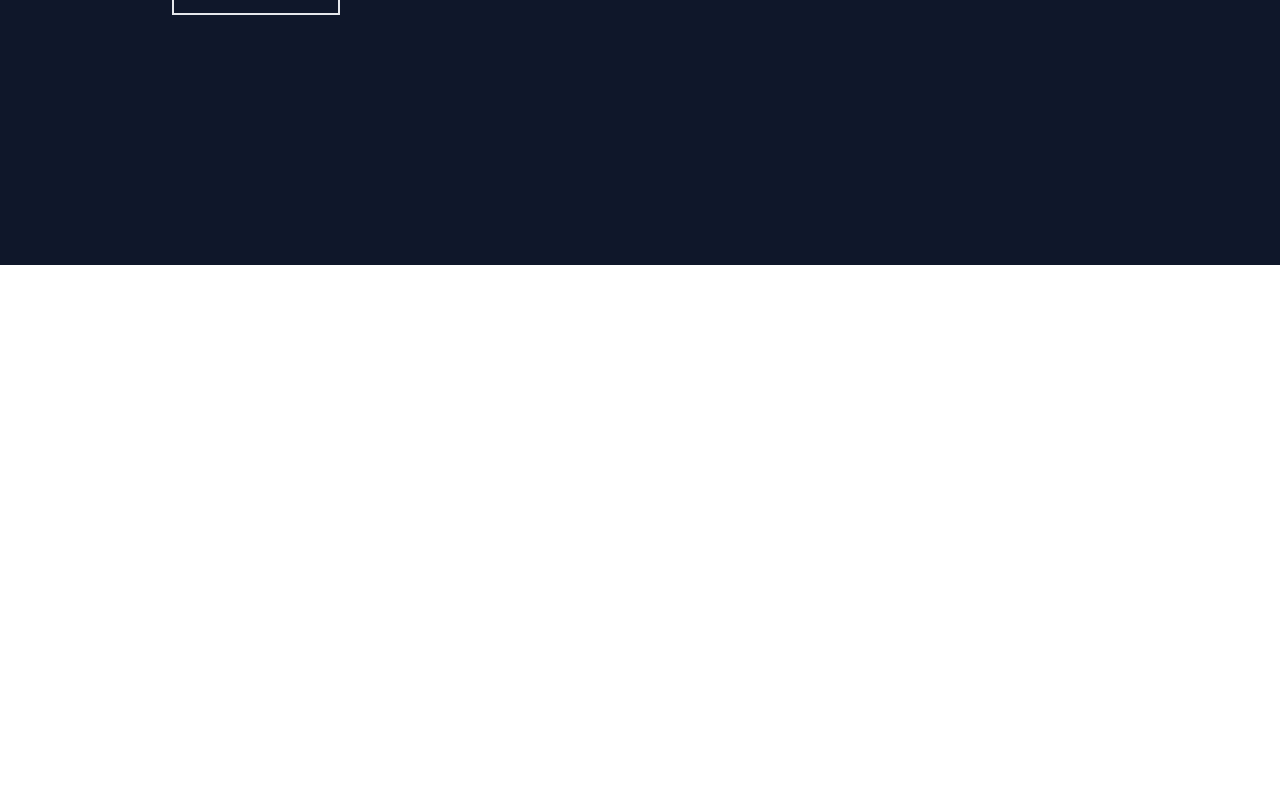
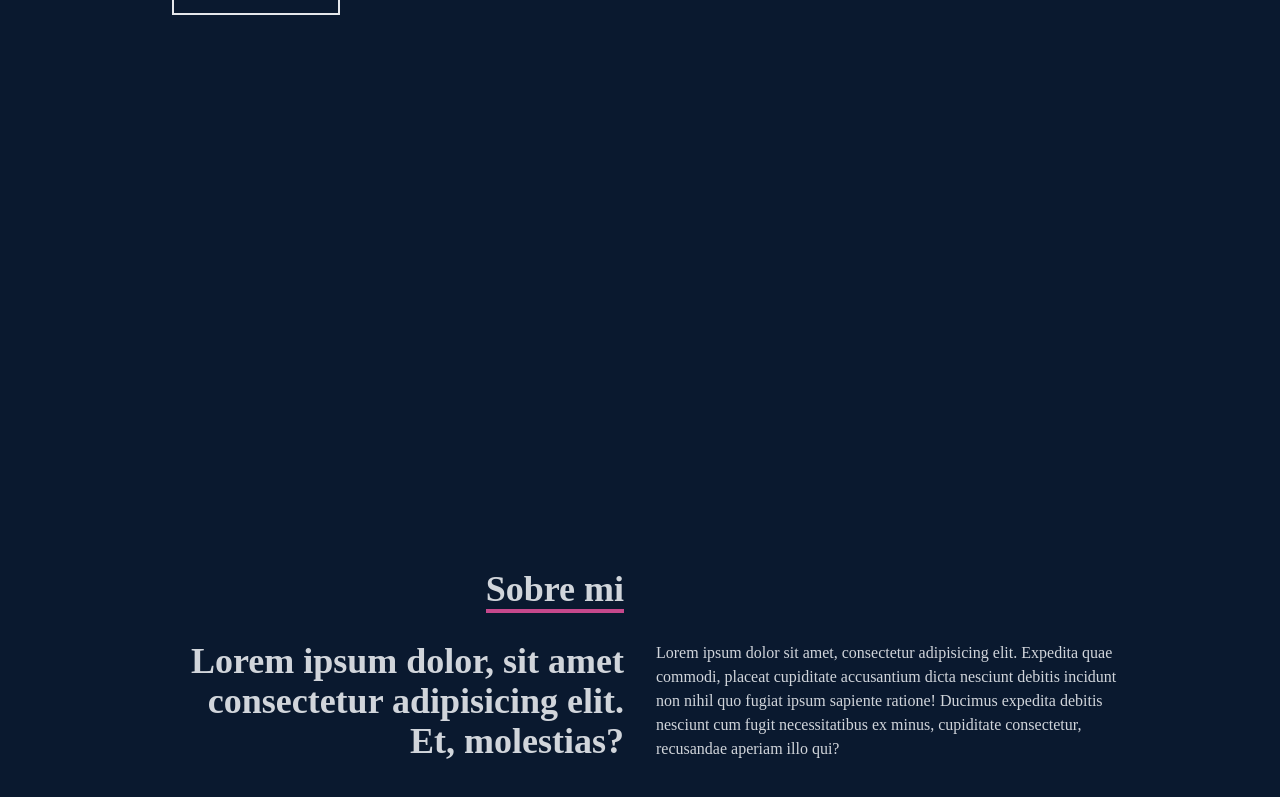
Before and after one commit to YaniAnaGarcia/YaniDev_Portfolio, a React (Create React App) app: page / in a window 1280 px wide. Shown: the part 535-1332 px from the top of the page. Before the commit the page ends 800 px from the top, so only its background shows below. Built offline with nearby package versions, Linux system fonts and the light colour scheme.

Commit message:
componente About

```diff
--- a/src/App.js
+++ b/src/App.js
@@ -1,5 +1,6 @@
 import { NavBar } from "./Components/NavBar";
 import Home  from "./Components/Home";
+import About from "./Components/About";
 
 
 function App() {
@@ -7,6 +8,7 @@
     <div>
       <NavBar/>
       <Home/>
+      <About/>
     </div>
   );
 }
--- a/src/Components/About.jsx
+++ b/src/Components/About.jsx
@@ -2,7 +2,32 @@
 
 const About = () => {
   return (
-    <div>About</div>
+    <div name='about' className='w-full h-screen bg-[#0a192f] text-gray-300'>
+        <div className='flex flex-col justify-center items-center w-full h-full'>
+            <div className='max-w-[1000px] w-full grid grid-cols-2 gap-8'>
+                <div className='sm:text-right pb-8 pl-4'>
+                    <p className='text-4xl font-bold inline border-b-4 border-[#c6488c]'>
+                        Sobre mi
+                    </p>
+                </div>
+                <div>
+
+                </div>
+            </div>
+            <div className='max-w-[1000px] w-full grid sm:grid-cols-2 gap-8 px-4'>
+                    <div className='sm:text-right text-4xl font-bold'>
+                        <p>
+                            Lorem ipsum dolor, sit amet consectetur adipisicing elit. Et, molestias?
+                        </p>
+                    </div>
+                    <div>
+                        <p>
+                            Lorem ipsum dolor sit amet, consectetur adipisicing elit. Expedita quae commodi, placeat cupiditate accusantium dicta nesciunt debitis incidunt non nihil quo fugiat ipsum sapiente ratione! Ducimus expedita debitis nesciunt cum fugit necessitatibus ex minus, cupiditate consectetur, recusandae aperiam illo qui?
+                        </p>
+                    </div>
+                </div>
+        </div>
+    </div>
   )
 }
 
--- a/src/Components/Home.jsx
+++ b/src/Components/Home.jsx
@@ -3,7 +3,7 @@
 
 const Home = () => {
   return (
-    <div name='home' className='w-full h-screen bg-slate-900'>
+    <div name='home' className='w-full h-screen bg-[#0a192f]'>
         {/*contenedor*/} {/* mx- margin px_padding */}
         <div className='max-w-[1000px] mx-auto px-8 flex flex-col justify-center h-full'>
             <p className='text-[#c6488c]'>Hola, mi nombre es</p>
```
